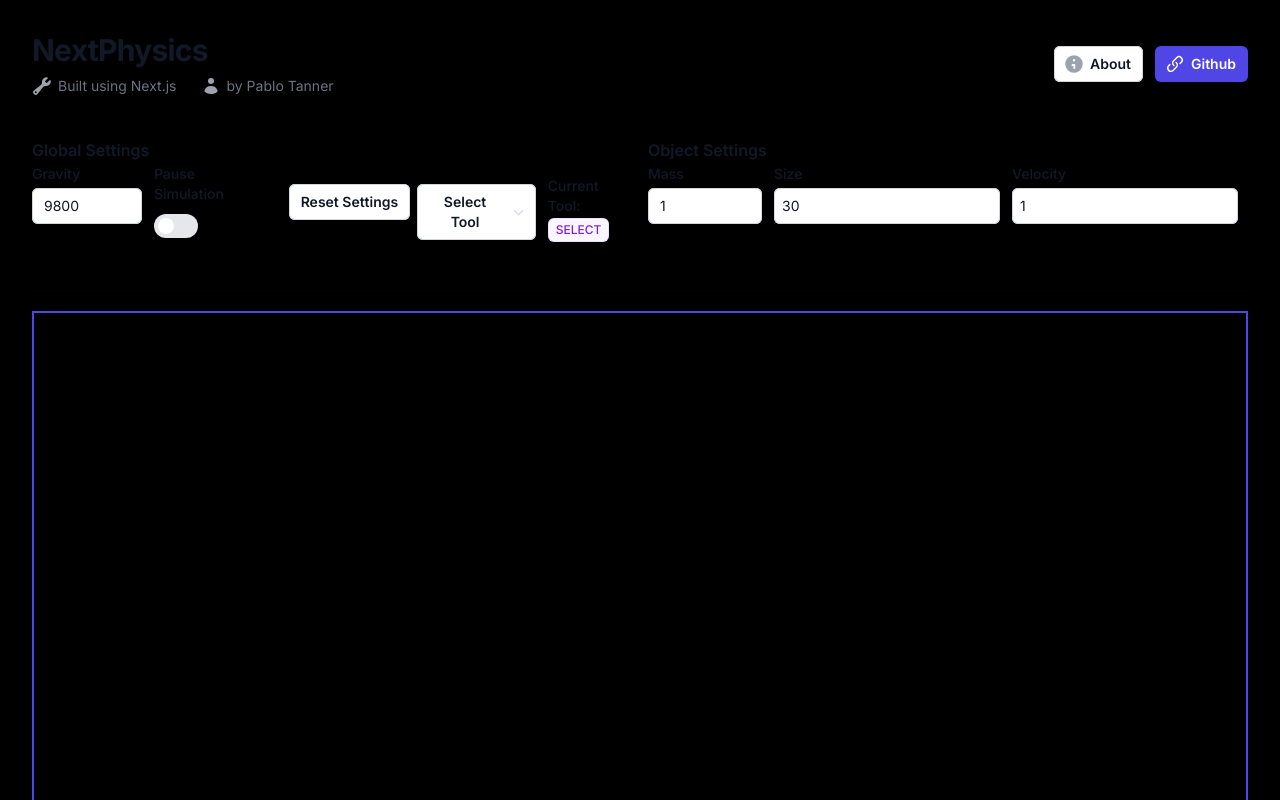
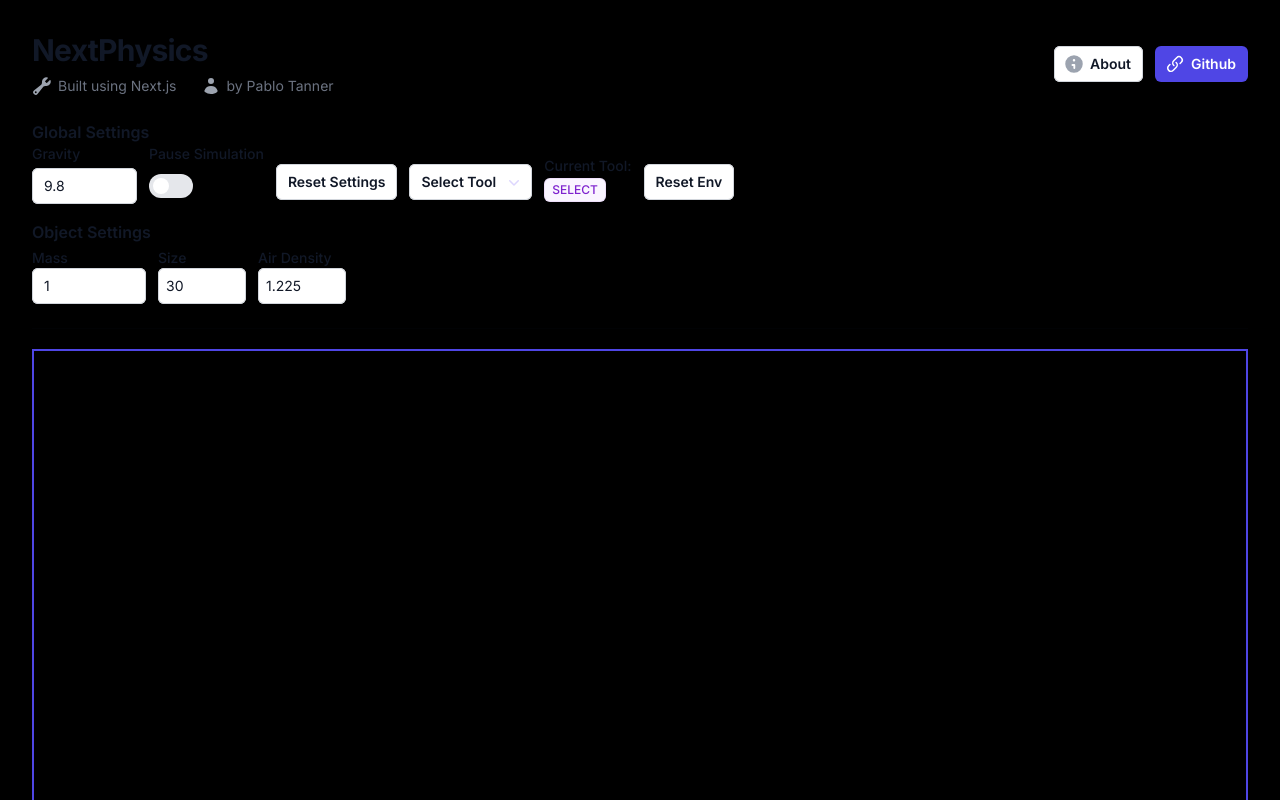
Before and after one commit to pablotanner/NextPhysics, a Next.js app: page / in a window 1280 px wide. Shown: the top 800 px of the page. Built offline with nearby package versions, Linux system fonts and the light colour scheme.

Commit message:
Fix bugs and added air density + drag

```diff
--- a/src/app/page.js
+++ b/src/app/page.js
@@ -1,8 +1,7 @@
 "use client"
 import "./globals.css"
 import {
-    LinkIcon,
-    UserIcon
+    LinkIcon, UserIcon
 } from '@heroicons/react/20/solid'
 import {WrenchIcon} from "@heroicons/react/16/solid";
 import Link from "next/link";
@@ -20,39 +19,25 @@ export default function Home() {
     const physicsEngine = useRef(new PhysicsEngine());
 
     const defaultSettings = {
-        gravity: 9800,
-        mass: 1,
-        size: 30,
-        velocity: 1,
-        paused: false,
+        gravity: 9.8, mass: 1, size: 30, velocity: 1, airDensity:1.225,  paused: false,
     }
 
     const [settings, setSettings] = useState({
-        gravity: 9800,
-        mass: 1,
-        size: 30,
-        velocity: 1,
-        paused: false,
+        gravity: 9.8, mass: 1, size: 30, velocity: 1, airDensity:1.225, paused: false,
     })
 
-    const pauseToggle =  (
-        <Switch
+    const pauseToggle = (<Switch
             checked={settings.paused}
             onChange={() => {
                 setSettings({...settings, paused: !settings.paused})
             }}
-            className={`${
-                settings.paused ? 'bg-blue-600' : 'bg-gray-200'
-            } relative inline-flex h-6 w-11 items-center rounded-full`}
+            className={`${settings.paused ? 'bg-blue-600' : 'bg-gray-200'} relative inline-flex h-6 w-11 items-center rounded-full`}
         >
             <span className="sr-only">Enable notifications</span>
             <span
-                className={`${
-                    settings.paused ? 'translate-x-6' : 'translate-x-1'
-                } inline-block h-4 w-4 transform rounded-full bg-white transition`}
+                className={`${settings.paused ? 'translate-x-6' : 'translate-x-1'} inline-block h-4 w-4 transform rounded-full bg-white transition`}
             />
-        </Switch>
-    )
+        </Switch>)
 
 
     /*
@@ -71,12 +56,12 @@ export default function Home() {
 
      */
     const settingsMenu = (<form>
-            <div className="mt-10 border-b border-gray-900/10 pb-12">
-                <div className="columns-2">
-                    <h2 className="text-base font-semibold leading-7 text-gray-900">Global Settings</h2>
-                    <div className="gap-x-6 gap-y-8">
-                        <div className="sm:col-span-3 flex gap-x-3">
-                            <div className="sm:col-span-3">
+        <div className="mt-6 border-b border-gray-900/10 pb-6">
+            <div className="grid grid-cols-1 sm:grid-cols-2 gap-x-6 gap-y-4">
+                <div className="col-span-full">
+                    <h2 className="text-base font-semibold text-gray-900">Global Settings</h2>
+                    <div className="flex gap-x-3">
+                        <div>
                             <label className="block text-sm font-medium text-gray-900">
                                 Gravity
                             </label>
@@ -85,7 +70,7 @@ export default function Home() {
                                     type="number"
                                     name="gravity"
                                     min={0}
-                                        max={10000}
+                                    max={1000}
                                     value={settings.gravity}
                                     id="gravity"
                                     onChange={(e) => setSettings({...settings, gravity: Number(e.target.value)})}
@@ -93,8 +78,7 @@ export default function Home() {
                                 />
                             </div>
                         </div>
-                            <div className="sm:col-span-1">
-                                <div className="sm:col-span-3">
+                        <div>
                             <label className="block text-sm font-medium text-gray-900">
                                 Pause Simulation
                             </label>
@@ -102,9 +86,7 @@ export default function Home() {
                                 {pauseToggle}
                             </div>
                         </div>
-                            </div>
-                            <div className="sm:col-span-3 mt-5">
-                                <span className="sm:ml-3">
+                        <span className="mt-5">
                                     <button
                                         type="button"
                                         className="inline-flex items-center rounded-md bg-white px-3 py-2 text-sm font-semibold text-gray-900 shadow-sm ring-1 ring-inset ring-gray-300 hover:bg-gray-50"
@@ -115,24 +97,34 @@ export default function Home() {
                                         Reset Settings
                                     </button>
                         </span>
-                            </div>
-                            <div className="sm:col-span-3 mt-5">
+                        <div className="mt-5">
                             <ToolDropdown setSelectedTool={setSelectedTool}/>
                         </div>
-                            <div className="sm:col-span-3 mt-3">
+                        <div className="mt-3">
                             <CurrentTool selectedTool={selectedTool}/>
                         </div>
+
+                        <span className="mt-5">
+                                    <button
+                                        type="button"
+                                        className="inline-flex items-center rounded-md bg-white px-3 py-2 text-sm font-semibold text-gray-900 shadow-sm ring-1 ring-inset ring-gray-300 hover:bg-gray-50"
+                                        onClick={() => {
+                                            setSelectedTool("reset")
+                                        }}
+                                    >
+                                        Reset Env
+                                    </button>
+                        </span>
                     </div>
                 </div>
 
-                    <h2 className="text-base font-semibold leading-7 text-gray-900">Object Settings</h2>
-                    <div className="gap-x-6 gap-y-8">
-                        <div className="sm:col-span-3 flex gap-x-3">
-                            <div className="sm:col-span-3">
+                <div className="col-span-full">
+                    <h2 className="text-base font-semibold text-gray-900">Object Settings</h2>
+                    <div className="flex gap-x-3">
+                        <div className="mt-1">
                             <label className="block text-sm font-medium text-gray-900">
                                 Mass
                             </label>
-                                <div className="mt-1">
                             <input
                                 type="number"
                                 name="mass"
@@ -144,14 +136,12 @@ export default function Home() {
                                 className="block w-full rounded-md border-0 py-1.5 text-gray-900 shadow-sm ring-1 ring-inset ring-gray-300 placeholder:text-gray-400 focus:ring-2 focus:ring-inset focus:ring-indigo-600 sm:text-sm sm:leading-6"
                             />
                         </div>
-                            </div>
-                            <div className="sm:col-span-full">
+                        <div className="mt-1">
                             <label className="block text-sm font-medium text-gray-900">
                                 Size
                             </label>
-                                <div className="mt-1">
                             <input
-                                        type="size"
+                                type="number"
                                 name="Size"
                                 min={0}
                                 max={100}
@@ -161,14 +151,27 @@ export default function Home() {
                                 className="block w-full px-2 rounded-md border-0 py-1.5 text-gray-900 shadow-sm ring-1 ring-inset ring-gray-300 placeholder:text-gray-400 focus:ring-2 focus:ring-inset focus:ring-indigo-600 sm:text-sm sm:leading-6"
                             />
                         </div>
+                        <div className="mt-1">
+                            <label className="block text-sm font-medium text-gray-900">
+                                Air Density
+                            </label>
+                            <input
+                                type="number"
+                                min={0}
+                                max={100}
+                                value={settings.airDensity}
+                                name="airDensity"
+                                id="airDensity"
+                                onChange={(e) => setSettings({...settings, airDensity: Number(e.target.value)})}
+                                className="block w-full rounded-md border-0 py-1.5 px-2 text-gray-900 shadow-sm ring-1 ring-inset ring-gray-300 placeholder:text-gray-400 focus:ring-2 focus:ring-inset focus:ring-indigo-600 sm:text-sm sm:leading-6"
+                            />
                         </div>
-                            <div className="sm:col-span-3">
+                        <div className="mt-1" hidden>
                             <label className="block text-sm font-medium text-gray-900">
                                 Velocity
                             </label>
-                                <div className="mt-1">
                             <input
-                                        type="velocity"
+                                type="number"
                                 min={0}
                                 max={100}
                                 value={settings.velocity}
@@ -178,13 +181,11 @@ export default function Home() {
                                 className="block w-full rounded-md border-0 py-1.5 px-2 text-gray-900 shadow-sm ring-1 ring-inset ring-gray-300 placeholder:text-gray-400 focus:ring-2 focus:ring-inset focus:ring-indigo-600 sm:text-sm sm:leading-6"
                             />
                         </div>
-                            </div>
-                        </div>
 
                     </div>
 
 
-
+                </div>
             </div>
         </div>
     </form>)
@@ -207,8 +208,7 @@ export default function Home() {
      */
 
 
-    return (
-        <div className="container">
+    return (<div className="container">
             <div className="lg:flex lg:items-center lg:justify-between">
                 <div className="min-w-0 flex-1">
                     <h2 className="text-2xl font-bold leading-7 text-gray-900 sm:truncate sm:text-3xl sm:tracking-tight">
@@ -228,7 +228,8 @@ export default function Home() {
                 <div className="mt-5 flex lg:ml-4 lg:mt-0">
                     <AboutModal/>
                     <span className="ml-3">
-                        <Link target={"https://github.com/pablotanner"} href="https://github.com/pablotanner" passHref={true}>
+                        <Link target={"https://github.com/pablotanner"} href="https://github.com/pablotanner"
+                              passHref={true}>
                             <button
                                 type="button"
                                 className="inline-flex items-center rounded-md bg-indigo-600 px-3 py-2 text-sm font-semibold text-white shadow-sm hover:bg-indigo-500 focus-visible:outline focus-visible:outline-2 focus-visible:outline-offset-2 focus-visible:outline-indigo-600"
@@ -242,10 +243,11 @@ export default function Home() {
             </div>
             {settingsMenu}
             <div className="container py-5 h-full">
-                <Render2D selectedTool={selectedTool} setSelectedTool={setSelectedTool} settings={settings} physicsEngine={physicsEngine}/>
-                <canvas id="physicsCanvas" style={{cursor:"pointer",height:"100%", width:"100%", border:"solid #4F46E5 2px"}}/>
+                <Render2D selectedTool={selectedTool} setSelectedTool={setSelectedTool} settings={settings}
+                          physicsEngine={physicsEngine}/>
+                <canvas id="physicsCanvas"
+                        style={{cursor: "pointer", height: "100%", width: "100%", border: "solid #4F46E5 2px"}}/>
                 {/*<canvas id="physicsCanvas" className="h-full w-full"/>*/}
             </div>
-        </div>
-    )
+        </div>)
 }
--- a/src/physics/aabb.js
+++ b/src/physics/aabb.js
@@ -4,37 +4,42 @@ import IntersectData from "./intersectData.js";
 import BoundingSphere from "@/physics/boundingSphere";
 import Plane from "@/physics/plane";
 
-export default class AABB extends PhysicsObject{
-    constructor(minExtents, maxExtents, mass=1, velocity=new Vector({x: 0, y: 0}), restitution=1, color="black"){
+export default class AABB extends PhysicsObject {
+    constructor(minExtents, maxExtents, mass = 1, drag = 1.05, velocity = new Vector({x: 0, y: 0}), restitution = 1, color = "black") {
         super(minExtents, velocity, mass, restitution, color);
         this._minExtents = minExtents;
         this._maxExtents = maxExtents;
+        this._drag = drag;
+        // Calculate surface area
+        const width = this._maxExtents.vector.x - this._minExtents.vector.x;
+        const height = this._maxExtents.vector.y - this._minExtents.vector.y;
+        this._surfaceArea = 2 * width * height + 2 * width * height + 2 * width * height;
     }
 
-    get minExtents(){
+    get minExtents() {
         return this._minExtents;
     }
 
-    get maxExtents(){
+    get maxExtents() {
         return this._maxExtents;
     }
 
-    set minExtents(minExtents){
-        if(!(minExtents instanceof Vector)){
+    set minExtents(minExtents) {
+        if (!(minExtents instanceof Vector)) {
             throw new Error("minExtents must be an instance of Vector");
         }
         this._minExtents = minExtents;
     }
 
-    set maxExtents(maxExtents){
-        if(!(maxExtents instanceof Vector)){
+    set maxExtents(maxExtents) {
+        if (!(maxExtents instanceof Vector)) {
             throw new Error("maxExtents must be an instance of Vector");
         }
         this._maxExtents = maxExtents;
     }
 
 
-    intersectSphere(sphere){
+    intersectSphere(sphere) {
         const sphereCenter = sphere.position.vector;
 
         // Check if the sphere's center is inside the AABB
@@ -72,7 +77,7 @@ export default class AABB extends PhysicsObject{
         return new IntersectData((point.x >= box.minX && point.x <= box.maxX) && (point.y >= box.minY && point.y <= box.maxY) && (point.z >= box.minZ && point.z <= box.maxZ), 0);
     }
 
-    intersectAABB(otherAABB){
+    intersectAABB(otherAABB) {
         /*
         const distances1 = otherAABB.minExtents.clone().subtract(this._maxExtents);
         const distances2 = this._minExtents.clone().subtract(otherAABB.maxExtents);
@@ -99,7 +104,7 @@ export default class AABB extends PhysicsObject{
 
     }
 
-    intersectPlane(plane){
+    intersectPlane(plane) {
         const center = this._minExtents.clone().add(this._maxExtents).divide(2);
         const extents = this._maxExtents.clone().subtract(center);
 
@@ -116,14 +121,16 @@ export default class AABB extends PhysicsObject{
             return this.intersectAABB(other);
         } else if (other instanceof Plane) {
             return this.intersectPlane(other);
+        } else if (other instanceof Vector) {
+            return this.intersectPoint(other);
         }
-        else if (other instanceof Vector) {
-            return this.intersectPoint(other);
+        else {
+            throw new Error(other.constructor + " is not a valid type to intersect with an AABB");
         }
     }
 
 
-    draw(ctx){
+    draw(ctx) {
         const width = this._maxExtents.vector.x - this._minExtents.vector.x;
         const height = this._maxExtents.vector.y - this._minExtents.vector.y;
         ctx.beginPath();
@@ -133,23 +140,44 @@ export default class AABB extends PhysicsObject{
     }
 
     // Special integrate method for AABB
-    integrate(deltaTime) {
+    integrate(deltaTime, settingsRef) {
+        // Calculate drag force
+        /*
+        const velocityMagnitude = this._velocity.getLength();
+        let dragMagnitude = 0.5 * settingsRef.current.airDensity * this._drag * this._surfaceArea * velocityMagnitude * velocityMagnitude;
+
+        // Limit the maximum value of the drag force
+        const maxDrag = 1000;
+        if (dragMagnitude > maxDrag) {
+            dragMagnitude = maxDrag;
+        }
+
+        const dragForce = this._velocity.clone().normalize().multiply(-dragMagnitude);
+
+        // Calculate net force
+        const netForce = this._force.clone().add(dragForce);
+
         // Calculate acceleration from force and mass
-        const acceleration = this._force.divide(this._mass);
+        const acceleration = netForce.clone().divide(this._mass);
 
         // Update velocity based on acceleration
-        this._velocity = this._velocity.add(acceleration.multiply(deltaTime));
+        this._velocity = this._velocity.clone().add(acceleration.clone().multiply(deltaTime));
 
         // Update position based on velocity
-        const deltaPosition = this._velocity.multiply(deltaTime);
-        this._minExtents = this._minExtents.add(deltaPosition);
-        this._maxExtents = this._maxExtents.add(deltaPosition);
+        const deltaPosition = this._velocity.clone().multiply(deltaTime);
+        this._minExtents = this._minExtents.clone().add(deltaPosition);
+        this._maxExtents = this._maxExtents.clone().add(deltaPosition);
         this._position = this._minExtents.clone();
 
         // Reset force for the next frame
         this._force = new Vector({x: 0, y: 0, z: 0});
+         */
+        super.integrate(deltaTime, settingsRef);
+        const deltaPosition = this._velocity.clone().multiply(deltaTime);
+        this._minExtents = this._minExtents.clone().add(deltaPosition);
+        this._maxExtents = this._maxExtents.clone().add(deltaPosition);
+        this._position = this._minExtents.clone();
     }
-
 }
 
 /*
--- a/src/physics/boundingSphere.js
+++ b/src/physics/boundingSphere.js
@@ -10,6 +10,8 @@ export default class BoundingSphere extends PhysicsObject {
         super(center, new Vector({x: 0, y: 0}), mass, 1, "black");
         this._center = center;
         this._radius = radius;
+        this._drag = 0.47;
+        this._surfaceArea = Math.PI * radius * radius;
     }
 
     get center() {
@@ -64,11 +66,18 @@ export default class BoundingSphere extends PhysicsObject {
     }
 
     intersectPlane(plane){
-        const normalizedNormal = plane.normalized();
-        const distanceFromSphereCenter = Math.abs(normalizedNormal._normal.getDotProduct(this._center) - normalizedNormal._distance);
-        const distanceFromSphere = distanceFromSphereCenter - this._radius;
+        // Normalize the plane
+        const normalizedPlane = plane.normalized();
 
-        return new IntersectData(distanceFromSphere < 0, distanceFromSphere);
+        // Calculate the distance from the sphere's center to the plane
+        const distance = normalizedPlane.normal.clone().getDotProduct(this._center) - normalizedPlane.distance;
+
+        // Check if the sphere and the plane are intersecting
+        const doesIntersect = Math.abs(distance) <= this._radius;
+
+
+        return new IntersectData(doesIntersect, distance);
+
     }
 
     intersect(other) {
@@ -81,6 +90,9 @@ export default class BoundingSphere extends PhysicsObject {
         } else if (other instanceof Vector) {
             return this.intersectPoint(other);
         }
+        else {
+            throw new Error(other.constructor + " is not a valid object to intersect with a BoundingSphere")
+        }
     }
 
     draw(ctx){
@@ -89,6 +101,13 @@ export default class BoundingSphere extends PhysicsObject {
         ctx.fillStyle = this._color;
         ctx.fill();
     }
+
+    integrate(deltaTime, settingsRef){
+        // Inherit but also update center
+        super.integrate(deltaTime, settingsRef);
+        this._center = this._position;
+    }
+
 }
 //const one = new BoundingSphere(new Vector({x: 0, y: 1}), 1);
 /*
--- a/src/physics/physicsEngine.js
+++ b/src/physics/physicsEngine.js
@@ -17,9 +17,9 @@ export default class PhysicsEngine {
             this.objects.splice(index, 1);
         }
     }
-    integrate(deltaTime) {
+    integrate(deltaTime, settingsRef) {
         this.objects.forEach((object) => {
-            object.integrate(deltaTime);
+            object.integrate(deltaTime, settingsRef);
         });
     }
 }
--- a/src/physics/physicsObject.js
+++ b/src/physics/physicsObject.js
@@ -8,6 +8,30 @@ export default class PhysicsObject {
         this._restitution = restitution;
         this._color = color;
         this._force = new Vector({x: 0, y: 0, z: 0});
+        this._drag = 1;
+        this._surfaceArea = 1;
+    }
+
+    get surfaceArea(){
+        return this._surfaceArea;
+    }
+
+    set surfaceArea(surfaceArea){
+        if (typeof surfaceArea !== "number") {
+            throw new Error("surfaceArea must be a number");
+        }
+        this._surfaceArea = surfaceArea;
+    }
+
+    get drag() {
+        return this._drag;
+    }
+
+    set drag(drag) {
+        if (typeof drag !== "number") {
+            throw new Error("drag must be a number");
+        }
+        this._drag = drag;
     }
 
     get force(){
@@ -103,18 +127,32 @@ export default class PhysicsObject {
 
 
     // based on velocity of PhysicsObject, update position (deltaTime is in seconds)
-    integrate(deltaTime){
+// based on velocity of PhysicsObject, update position (deltaTime is in seconds)
+    integrate(deltaTime, settingsRef){
+        // Calculate drag force
+        const velocityMagnitude = this._velocity.getLength();
+        let dragMagnitude = 0.5 * settingsRef.current.airDensity * this._drag * this._surfaceArea * velocityMagnitude * velocityMagnitude;
+
+        const maxDrag = 1000;
+        if (dragMagnitude > maxDrag){
+            dragMagnitude = maxDrag;
+        }
+        const dragForce = this._velocity.clone().normalize().multiply(-dragMagnitude);
+
+        // Calculate net force
+        const netForce = this._force.clone().add(dragForce);
+
         // Calculate acceleration from force and mass
-        const acceleration = this._force.divide(this._mass);
+        const acceleration = netForce.divide(this._mass);
 
         // Update velocity based on acceleration
-        this._velocity = this._velocity.add(acceleration.multiply(deltaTime));
+        this._velocity = this._velocity.clone().add(acceleration.multiply(deltaTime));
 
         // Update position based on velocity
-        this._position = this._position.add(this._velocity.multiply(deltaTime));
+        this._position = this._position.clone().add(this._velocity.clone().multiply(deltaTime));
+
 
         // Reset force for the next frame
         this._force = new Vector({x: 0, y: 0, z: 0});
     }
-
 }
--- a/src/physics/plane.js
+++ b/src/physics/plane.js
@@ -10,6 +10,8 @@ constructor(normal, distance) {
         super(normal, 0, 0, 0, "black");
         this._normal = normal;
         this._distance = distance;
+        this._drag = 0;
+        this._surfaceArea = 1;
     }
 
     get normal() {
@@ -40,12 +42,14 @@ constructor(normal, distance) {
 
     intersectSphere(sphere) {
         const normalizedNormal = this.normalized();
-        const distanceFromSphereCenter = Math.abs(normalizedNormal._normal.getDotProduct(sphere._center) - normalizedNormal._distance);
+        const distanceFromSphereCenter = normalizedNormal._normal.getDotProduct(sphere._center) - normalizedNormal._distance;
 
-        const distanceFromSphere = distanceFromSphereCenter - sphere.radius;
+        // Check if the sphere and the plane are intersecting
+        const doesIntersect = Math.abs(distanceFromSphereCenter) <= sphere.radius;
 
-        return new IntersectData(distanceFromSphere < 0, distanceFromSphere);
+        return new IntersectData(doesIntersect, distanceFromSphereCenter);
     }
+
     intersectPoint(pointVector) {
         // Get the distance from the point to the plane
         const signedDistance = this._normal.getDotProduct(pointVector) - this._distance;
@@ -80,6 +84,8 @@ constructor(normal, distance) {
             return this.intersectPlane(other);
         } else if (other instanceof Vector) {
             return this.intersectPoint(other);
+        } else {
+            throw new Error(other.constructor + " is not a valid object to intersect with a plane");
         }
     }
 
--- a/src/physics/vector.js
+++ b/src/physics/vector.js
@@ -81,6 +81,9 @@ export default class Vector {
     normalize() {
         const l = this.getLength();
 
+        if (l === 0) {
+            return this;
+        }
         return this.divide(l);
     }
 
```
Also changed, not shown: src/physics/render2D.js (+96 -27 lines). Lines whose indentation alone changed are shown as unchanged.
